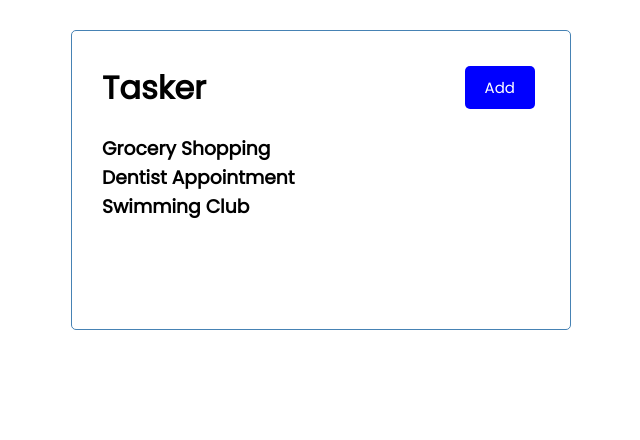
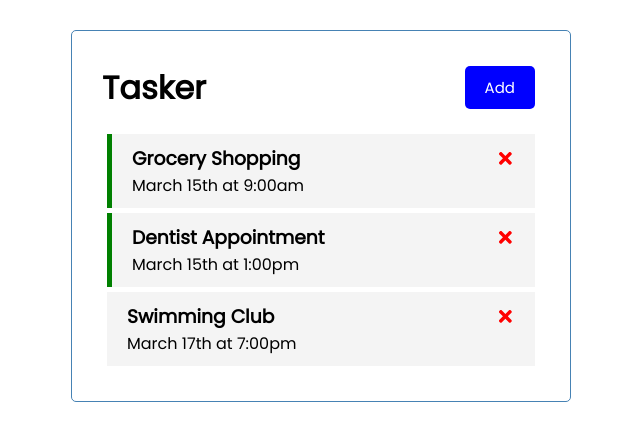
Before and after one commit to TomCS3/Tasker, a React (Create React App) app: page / in a window 1280 px wide. Shown: the top 440 px of the page, without its empty margins (319-959 px from the left). Built offline with nearby package versions, Linux system fonts and the light colour scheme.

Commit message:
Reminders and Delete

```diff
--- a/package.json
+++ b/package.json
@@ -8,6 +8,7 @@
     "@testing-library/user-event": "^12.8.3",
     "react": "^17.0.1",
     "react-dom": "^17.0.1",
+    "react-icons": "^4.2.0",
     "react-scripts": "4.0.3",
     "web-vitals": "^1.1.1"
   },
--- a/src/App.js
+++ b/src/App.js
@@ -24,10 +24,31 @@
     },
   ])
 
+  // Delete Task
+  const deleteTask = (id) => {
+    setTasks(tasks.filter((task) => task.id !==id))
+  }
+
+  // Toggle Reminder
+  const toggleReminder = (id) => {
+    setTasks(
+      tasks.map((task) => task.id === id ?
+      { ...task, reminder: !task.reminder } : task
+    ))
+  }
+
   return (
     <div className="container">
       <Header />
-      <Tasks tasks={tasks}/>
+      {tasks.length > 0 ? (
+        <Tasks tasks={tasks}
+        onDelete={deleteTask}
+        onToggle={toggleReminder}
+        />
+        ) : (
+          'No Tasks'
+        )}
+
     </div>
   )
 }
--- /dev/null
+++ b/src/components/Task.js
@@ -0,0 +1,20 @@
+import { FaTimes } from 'react-icons/fa'
+
+const Task = ({ task, onDelete, onToggle }) => {
+    return (
+        <div className={`task ${task.reminder ?
+            'reminder' : '' }`}
+            onDoubleClick={() => onToggle(task.id)}
+        >
+            <h3>
+                {task.text} <FaTimes
+                    style={{ color:'red', cursor: 'pointer'}}
+                    onClick={() => onDelete(task.id)}
+                />
+            </h3>
+            <p>{task.day}</p>
+        </div>
+    )
+}
+
+export default Task
--- a/src/components/Tasks.js
+++ b/src/components/Tasks.js
@@ -1,8 +1,13 @@
-const Tasks = ({ tasks }) => {
+import Task from './Task'
+
+const Tasks = ({ tasks, onDelete, onToggle }) => {
     return (
         <>
             {tasks.map((task) => (
-            <h3 key={task.id}>{task.text}</h3>
+            <Task key={task.id}
+            task={task}
+            onDelete={onDelete}
+            onToggle={onToggle}/>
             ))}
         </>
     )
```
Also changed, not shown: 1 other file (tests, documents, lock files or other folders).
